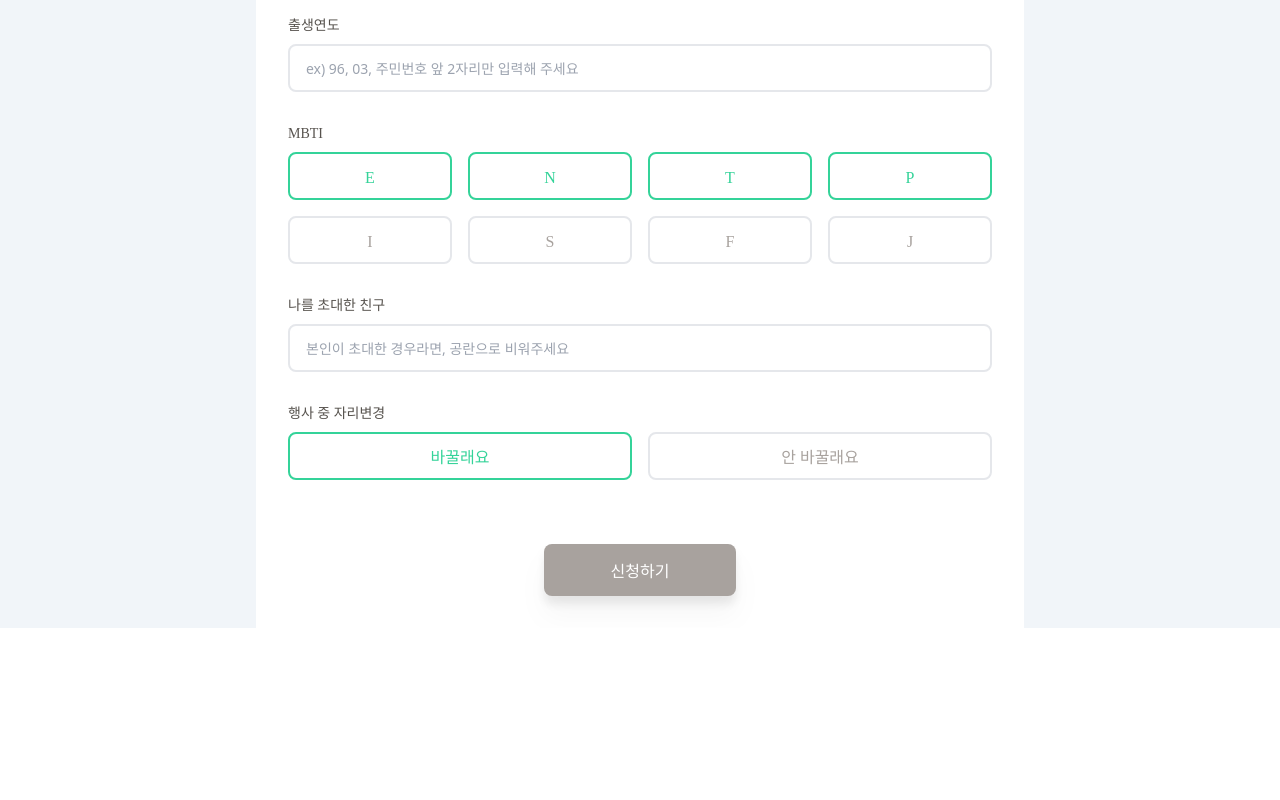
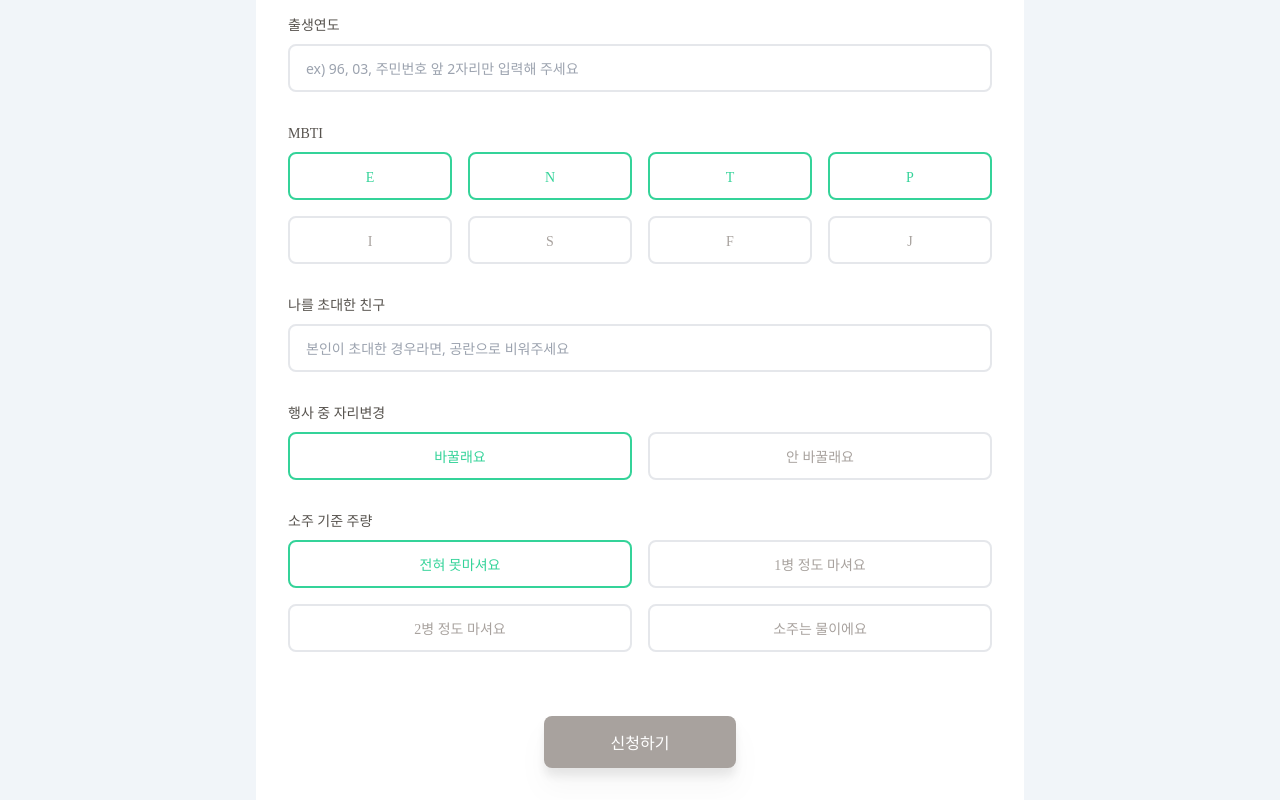
Before and after one commit to Todari/amsr, a React (Create React App) app in the folder client/: page /apply in a window 1280 px wide. Shown: the part 628-1428 px from the top of the page. Before the commit the page ends 1256 px from the top, so only its background shows below. Built offline with nearby package versions, Linux system fonts and the light colour scheme; a web font is replaced by a local one.

Commit message:
feat: apply에 주량 선택란 추가

```diff
--- a/client/src/components/AmsrButton.tsx
+++ b/client/src/components/AmsrButton.tsx
@@ -18,7 +18,7 @@ const AmsrButton = ({ title, disabled, onClick }: buttonState) => {
           scale: 0.95,
           transition: { duration: 0.1 }
         }}>
-        <div className='text-center text-m font-BMDOHYUN font-normal text-white'>
+        <div className='text-center text-base font-BMDOHYUN font-normal text-white'>
           {title}
         </div>
       </motion.div>
@@ -26,7 +26,7 @@ const AmsrButton = ({ title, disabled, onClick }: buttonState) => {
   }
   return (
     <div className=' w-48 pt-4 pb-3 rounded-lg flex justify-center inset-0 bg-stone-400 drop-shadow-xl'>
-      <div className='text-center text-m font-BMDOHYUN font-normal text-white'>
+      <div className='text-center text-base font-BMDOHYUN font-normal text-white'>
         {title}
       </div>
     </div>
--- /dev/null
+++ b/client/src/components/ApplyFourItemPicker.tsx
@@ -0,0 +1,47 @@
+import { useEffect, useState } from "react"
+import ApplySelectButton from "./ApplySelectButton";
+
+type ApplyFourItemPickerProp = {
+  title: string,
+  items: string[],
+  onChange: (value: number) => void
+}
+
+const ApplyFourItemPicker = ({ title, items, onChange }: ApplyFourItemPickerProp) => {
+  const [item, setItem] = useState<number>(0);
+  useEffect(() => {
+    onChange(item);
+  }, [item])
+
+  return (<div>
+    <div className='py-2'>
+      <div className='text-sm font-medium text-stone-600 font-BMDOHYUN'>
+        {title}
+      </div>
+    </div>
+    <div className='grid grid-cols-2 gap-4'>
+      <div className='grow'>
+        <div onClick={() => setItem(0)}>
+          <ApplySelectButton prop={items[0]} active={item === 0} />
+        </div>
+      </div>
+      <div className='grow'>
+        <div onClick={() => setItem(1)}>
+          <ApplySelectButton prop={items[1]} active={item === 1} />
+        </div>
+      </div>
+      <div className='grow'>
+        <div onClick={() => setItem(2)}>
+          <ApplySelectButton prop={items[2]} active={item === 2} />
+        </div>
+      </div>
+      <div className='grow'>
+        <div onClick={() => setItem(3)}>
+          <ApplySelectButton prop={items[3]} active={item === 3} />
+        </div>
+      </div>
+    </div>
+  </div>
+  )
+}
+export default ApplyFourItemPicker
--- a/client/src/components/ApplySelectButton.tsx
+++ b/client/src/components/ApplySelectButton.tsx
@@ -13,7 +13,7 @@ const ApplySelectButton = ({ prop, active }: ApplySelectButtonProp) => {
           scale: 0.95,
           transition: { duration: 0.1 }
         }}>
-        <div className='absolute pt-1 text-l text-bold text-center text-emerald-400 align-middle font-BMDOHYUN'>
+        <div className='absolute pt-1 text-sm text-bold text-center text-emerald-400 align-middle font-BMDOHYUN'>
           {prop}
         </div>
       </motion.div>
@@ -24,7 +24,7 @@ const ApplySelectButton = ({ prop, active }: ApplySelectButtonProp) => {
         scale: 0.95,
         transition: { duration: 0.1 }
       }}>
-      <div className='absolute pt-1 text-l text-bold text-center text-stone-400 align-middle font-BMDOHYUN'>
+      <div className='absolute pt-1 text-sm text-bold text-center text-stone-400 align-middle font-BMDOHYUN'>
         {prop}
       </div>
     </motion.div>
--- a/client/src/constants/String.ts
+++ b/client/src/constants/String.ts
@@ -5,7 +5,7 @@ enum STRING {
 
   applyPrivacyPrefix = '(필수)',
   applyPrivacyMiddle = '개인정보 제공내역',
-  applyPrivacySuffix = '에 동의합니다.',
+  applyPrivacySuffix = '에 동의해요 :)',
   applyPrivacyTitle = '개인정보 제공동의',
   applyInputErrorPrefix = '유효하지 않은 ',
   applyInputErrorSuffix = '입니다.',
@@ -16,6 +16,11 @@ enum STRING {
   applyChangeSeatTitle = '행사 중 자리변경',
   applyChangeSeatFirst = '바꿀래요',
   applyChangeSeatSecond = '안 바꿀래요',
+  applyBottlesTitle = '소주 기준 주량',
+  applyBottlesFirst = '전혀 못마셔요',
+  applyBottlesSecond = '1병 정도 마셔요',
+  applyBottlesThird = '2병 정도 마셔요',
+  applyBottlesFourth = '소주는 물이에요',
 
   privacyModalTitle = '개인정보 제공동의',
   privacyModalStart = '아무사람대잔치는 개인정보보호법 제 15조 및 제 22조에 따라 참가자 여러분들의 동의를 얻고자 합니다.',
--- a/client/src/pages/Apply.tsx
+++ b/client/src/pages/Apply.tsx
@@ -6,6 +6,7 @@ import AmsrButton from "../components/AmsrButton";
 import ApplyBooleanPicker from "../components/ApplyBooleanPicker";
 import STRING from "../constants/String";
 import ApplyCheckboxButton from "../components/ApplyCheckboxButton";
+import ApplyFourItemPicker from "../components/ApplyFourItemPicker";
 
 type Info = {
   round: string;
@@ -17,6 +18,7 @@ type Info = {
   mbti: string;
   invited: string,
   changeSeat: boolean,
+  bottles: number,
 }
 
 type InfoError = {
@@ -37,6 +39,7 @@ const Apply = () => {
     mbti: '',
     invited: '',
     changeSeat: true,
+    bottles: 0,
   });
 
   const [isError, setIsError] = useState<InfoError>({
@@ -80,6 +83,13 @@ const Apply = () => {
     setInfo({
       ...info,
       changeSeat: value
+    })
+  }
+
+  const handleBottlesChange = (value: number) => {
+    setInfo({
+      ...info,
+      bottles: value
     })
   }
 
@@ -132,6 +142,7 @@ const Apply = () => {
           <ApplyMbtiPicker onChange={handleMbtiChange} />
           <ApplyInputField title={APPLYINPUT.invited.title} name={APPLYINPUT.invited.type} placeholder={APPLYINPUT.invited.placeholder} value={info.invited} isError={isError.invited} handleChange={handleChange} />
           <ApplyBooleanPicker title={STRING.applyChangeSeatTitle} first={STRING.applyChangeSeatFirst} second={STRING.applyChangeSeatSecond} onChange={handleChangeSeatChange} />
+          <ApplyFourItemPicker title={STRING.applyBottlesTitle} items={[STRING.applyBottlesFirst, STRING.applyBottlesSecond, STRING.applyBottlesThird, STRING.applyBottlesFourth]} onChange={handleBottlesChange}/>
         </div>
         <div onClick={onClickSubmit}>
           <AmsrButton title={STRING.headerApplyButton} disabled={true} onClick={onClickSubmit}/>
```
